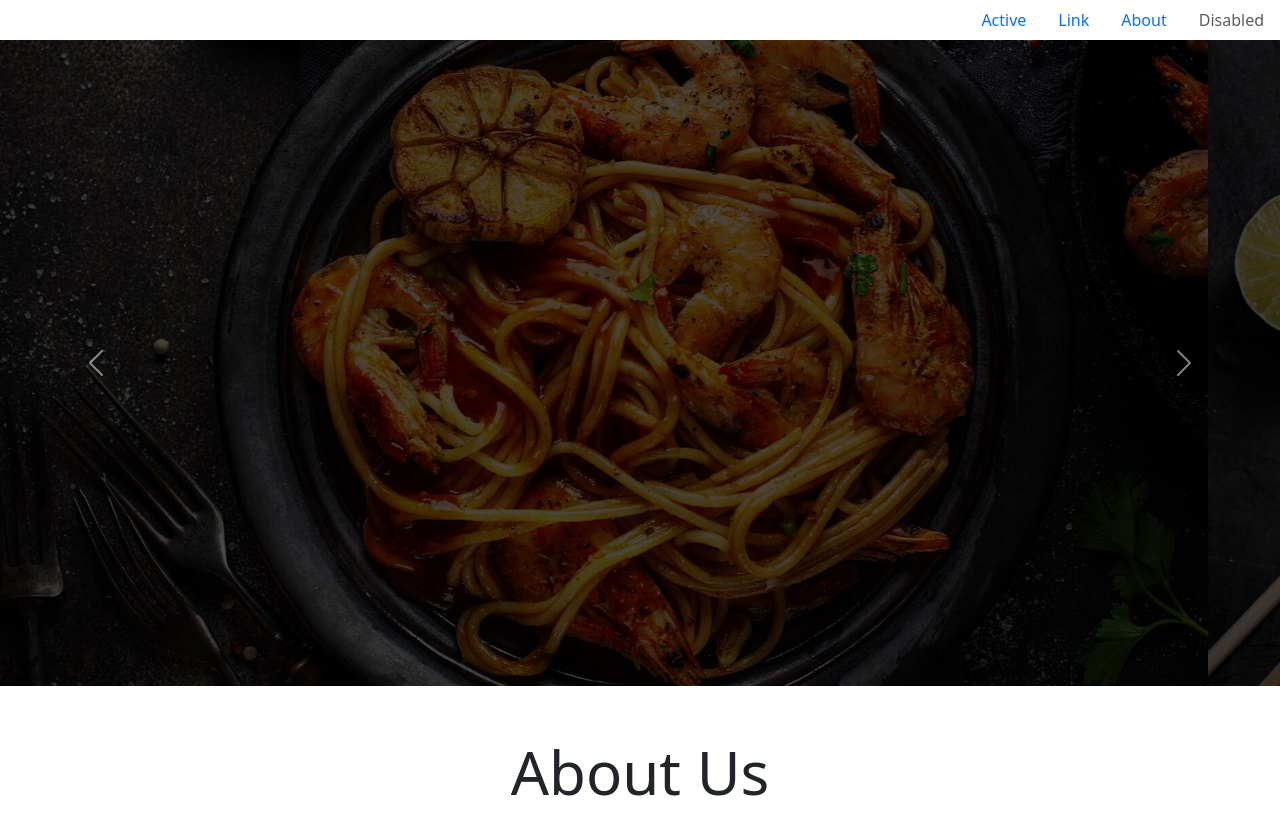
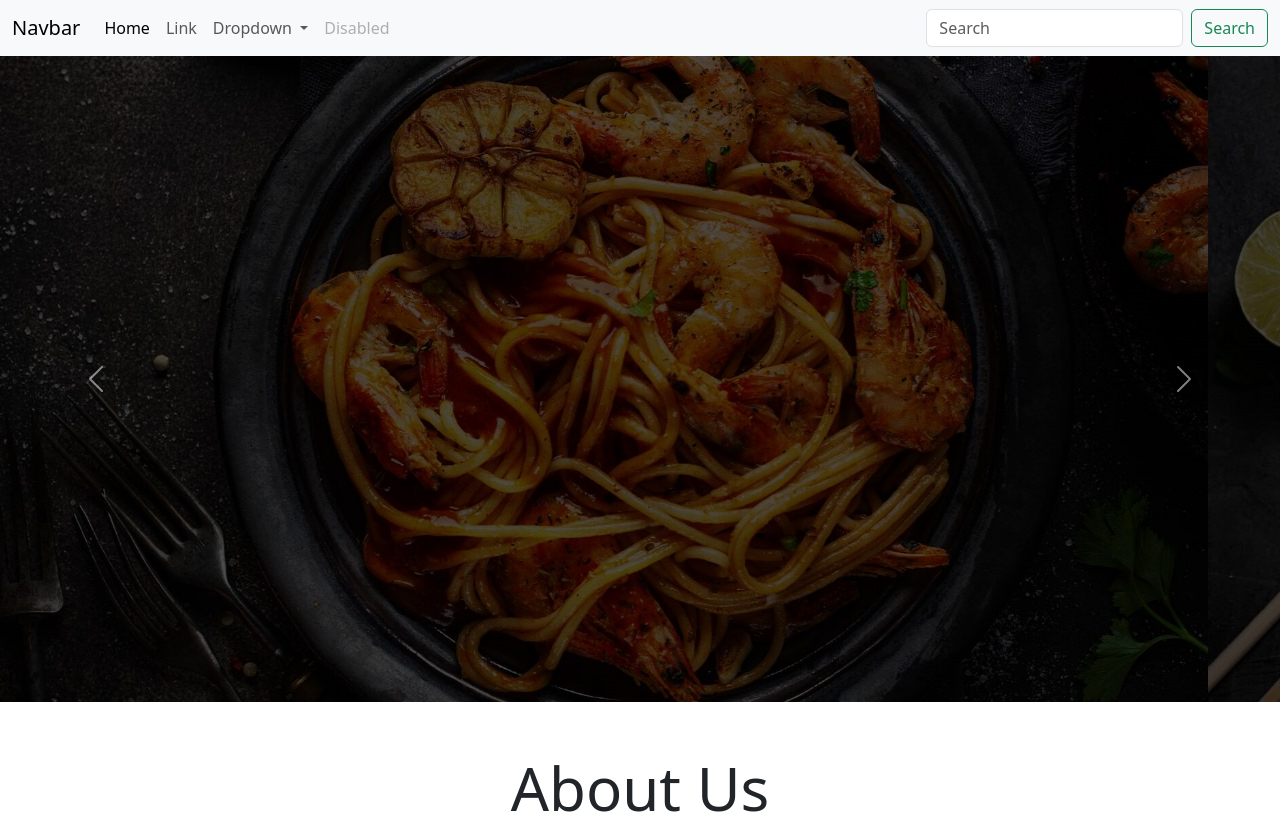
Before and after one commit to Virkotz/Virskotz-Frontend, a plain HTML site: page index.html in a window 1280 px wide. Shown: the top 827 px of the page. Drawn offline with nearby package versions, Linux system fonts and the light colour scheme; a web font is replaced by a local one.

Commit message:
Update index.html

```diff
--- a/index.html
+++ b/index.html
@@ -12,21 +12,41 @@
 </head>
 
 <body>
-<nav
-        class="nav justify-content-end">
+<nav class="navbar navbar-expand-lg bg-body-tertiary">
+  <div class="container-fluid">
+    <a class="navbar-brand" href="#">Navbar</a>
+    <button class="navbar-toggler" type="button" data-bs-toggle="collapse" data-bs-target="#navbarSupportedContent" aria-controls="navbarSupportedContent" aria-expanded="false" aria-label="Toggle navigation">
+      <span class="navbar-toggler-icon"></span>
+    </button>
+    <div class="collapse navbar-collapse" id="navbarSupportedContent">
+      <ul class="navbar-nav me-auto mb-2 mb-lg-0">
         <li class="nav-item">
-          <a class="nav-link active" aria-current="page" href="#">Active</a>
+          <a class="nav-link active" aria-current="page" href="#">Home</a>
         </li>
         <li class="nav-item">
           <a class="nav-link" href="#">Link</a>
         </li>
-        <li class="nav-item">
-          <a class="nav-link" href="#">About</a>
+        <li class="nav-item dropdown">
+          <a class="nav-link dropdown-toggle" href="#" role="button" data-bs-toggle="dropdown" aria-expanded="false">
+            Dropdown
+          </a>
+          <ul class="dropdown-menu">
+            <li><a class="dropdown-item" href="#">Action</a></li>
+            <li><a class="dropdown-item" href="#">Another action</a></li>
+            <li><hr class="dropdown-divider"></li>
+            <li><a class="dropdown-item" href="#">Something else here</a></li>
+          </ul>
         </li>
         <li class="nav-item">
           <a class="nav-link disabled" aria-disabled="true">Disabled</a>
         </li>
       </ul>
+      <form class="d-flex" role="search">
+        <input class="form-control me-2" type="search" placeholder="Search" aria-label="Search">
+        <button class="btn btn-outline-success" type="submit">Search</button>
+      </form>
+    </div>
+  </div>
 </nav>
 
 <div id="carouselExampleAutoplaying" class="carousel slide" data-bs-ride="carousel">
```
